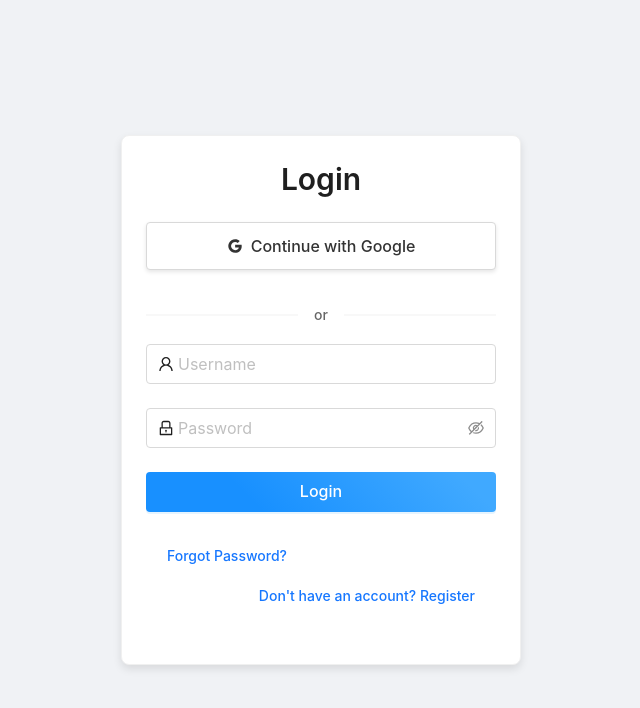
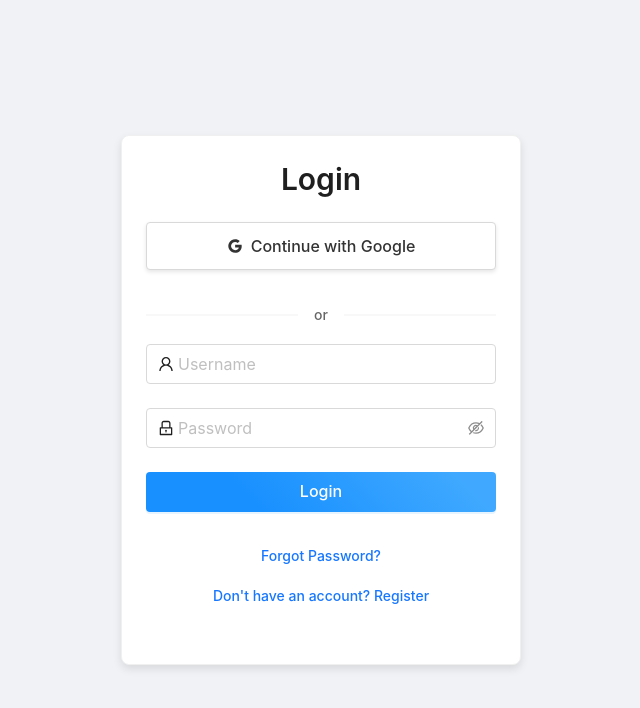
Before and after one commit to firstindiacredit-Git/Balance-Sheet, a React (Create React App) app: page /login in a window 1280 px wide. Shown: the top 708 px of the page, without its empty margins (319-959 px from the left). Built offline with nearby package versions, Linux system fonts and the light colour scheme; no server answers.

Commit message:
nodemailer

```diff
--- a/src/components/Login.js
+++ b/src/components/Login.js
@@ -160,18 +160,18 @@ function Login() {
             </Button>
           </Form.Item>
 
-          <Form.Item>
+          <Form.Item style={{ textAlign: "center" }}>
             <Button
               type="link"
               onClick={() => navigate("/forgot-password")}
-              style={{ float: "left" }}
+              style={{ float: "center" }}
             >
               Forgot Password?
             </Button>
             <Button
               type="link"
               onClick={() => navigate("/register")}
-              style={{ float: "right" }}
+              style={{ float: "center" }}
             >
               Don't have an account? Register
             </Button>
```
